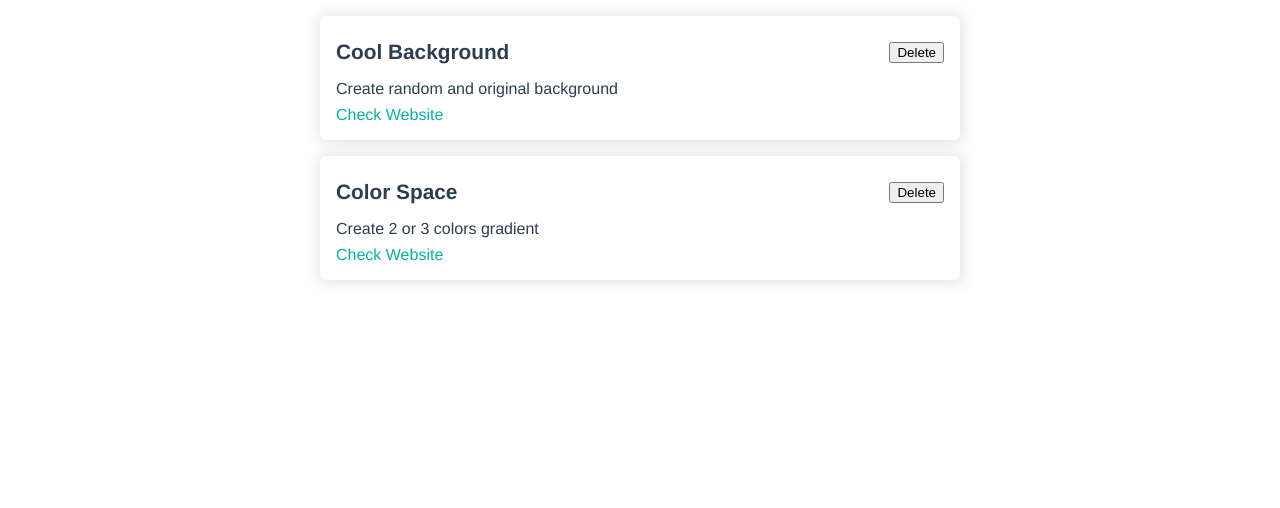
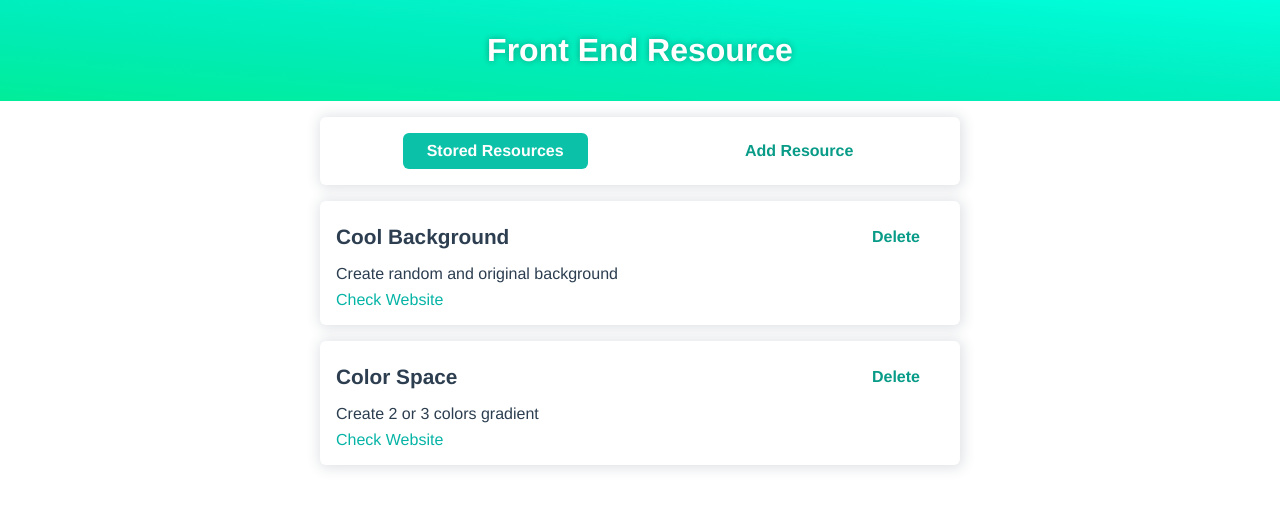
Before and after one commit to FabKaiz/first-VueJs, a Vue app: page / in a window 1280 px wide. Shown: the top 508 px of the page. Built offline with nearby package versions, Linux system fonts and the light colour scheme.

Commit message:
added 2 tabs and style

```diff
--- a/src/App.vue
+++ b/src/App.vue
@@ -1,33 +1,18 @@
 <template>
-  <stored-resources :resources="storedResources"></stored-resources>
+  <the-header title="Front End Resource"></the-header>
+  <the-resources></the-resources>
 </template>
 
 <script>
-import StoredResources from './components/frontend-resources/StoredResources'
+import TheHeader from './components/layouts/TheHeader'
+import TheResources from './components/frontend-resources/TheResources'
 
 export default {
 
   name: 'App',
-  data() {
-    return {
-      storedResources: [
-        {
-          id: 'cool-background',
-          title: 'Cool Background',
-          description: 'Create random and original background',
-          link: 'https://coolbackgrounds.io/',
-         },
-         {
-           id: 'color-space',
-           title: 'Color Space',
-           description: 'Create 2 or 3 colors gradient',
-           link: 'https://mycolor.space/'
-         }
-      ]
-    }
-  },
   components: {
-    StoredResources,
+    TheHeader,
+    TheResources,
   }
 }
 </script>
--- /dev/null
+++ b/src/components/UI/BaseButton.vue
@@ -0,0 +1,45 @@
+<template>
+  <button :type="type" :class="mode">
+    <slot></slot>
+  </button>
+  <!-- <base-button mode="flat"></base-button> -->
+</template>
+
+<script>
+  export default {
+    props: ['type','mode']
+  }
+</script>
+
+<style lang="scss" scoped>
+  button {
+  padding: 0.55rem 1.5rem;
+  font-family: inherit;
+  background-color: #0bc2a9;
+  border: none;
+  color: white;
+  cursor: pointer;
+  border-radius: 6px;
+  transition: all .2s;
+  font-size: 1rem;
+  font-weight: bold;
+
+  &:hover,
+  &:active {
+    background-color: #00ddad;
+  }
+}
+
+
+.flat {
+  background-color: transparent;
+  color: #089b87;
+  border: none;
+
+  &:hover,
+  &:active {
+    background-color: #2fd8c150;
+  }
+}
+
+</style>
--- /dev/null
+++ b/src/components/frontend-resources/AddResource.vue
@@ -0,0 +1,70 @@
+<template>
+    <div class="block">
+      <base-card>
+        <form @submit.prevent="submitData">
+          <div class="form-control">
+            <label for="title">Title</label>
+            <input type="text" name="title" id="title" ref="titleInput">
+          </div>
+          <div class="form-control">
+            <label for="description">Description</label>
+            <textarea name="description" id="description" rows="3" ref="descInput"></textarea>
+          </div>
+          <div class="form-control">
+            <label for="link">Link</label>
+            <input type="url" name="link" id="link" ref="linkInput">
+          </div>
+          <div>
+            <base-button :type="submit">Add Resource</base-button>
+          </div>
+        </form>
+      </base-card>
+    </div>
+</template>
+
+<script>
+  export default {
+    inject: ['addResource'],
+    methods: {
+      submitData() {
+        const enteredTitle       = this.$refs.titleInput.value;
+        const enteredDescription = this.$refs.descInput.value;
+        const enteredLink        = this.$refs.linkInput.value;
+
+        this.addResource(enteredTitle, enteredDescription, enteredLink);
+      }
+    },
+  }
+</script>
+
+<style lang="scss" scoped>
+.block {
+  display: block;
+}
+label {
+  font-weight: bold;
+  display: block;
+  margin-bottom: 0.5rem;
+}
+
+input,
+textarea {
+  display: block;
+  width: 100%;
+  font: inherit;
+  padding: 0.15rem;
+  border: 1px solid #ccc;
+
+  &:focus {
+  outline: none;
+  border-color: #00614c;
+  background-color: #ebfff9;
+}
+}
+
+
+
+.form-control {
+  margin: 1rem 0;
+}
+</style>
--- a/src/components/frontend-resources/ResourceItem.vue
+++ b/src/components/frontend-resources/ResourceItem.vue
@@ -3,7 +3,7 @@
     <base-card>
       <header>
         <h3>{{ title }}</h3>
-        <button>Delete</button>
+        <base-button mode="flat">Delete</base-button>
       </header>
     <p>{{ description }}</p>
     <nav>
--- a/src/components/frontend-resources/StoredResources.vue
+++ b/src/components/frontend-resources/StoredResources.vue
@@ -14,7 +14,7 @@ import ResourceItem from './ResourceItem.vue'
 
 export default {
   components: { ResourceItem },
-    props: ['resources'],
+    inject: ['resources'],
 
   }
 </script>
--- /dev/null
+++ b/src/components/frontend-resources/TheResources.vue
@@ -0,0 +1,82 @@
+<template>
+  <base-card>
+    <div>
+      <base-button
+        @click="setSelectedTab('stored-resources')"
+        :mode="storedResourcesBtnMode">Stored Resources</base-button>
+      <base-button
+        @click="setSelectedTab('add-resource')"
+        :mode="addResourceBtnMode">Add Resource</base-button>
+    </div>
+  </base-card>
+  <keep-alive>
+    <component :is="selectedTab"></component>
+  </keep-alive>
+</template>
+
+<script>
+import StoredResources from './StoredResources'
+import AddResource from './AddResource'
+  export default {
+    data() {
+      return {
+        selectedTab: 'stored-resources',
+        storedResources: [
+        {
+          id: 'cool-background',
+          title: 'Cool Background',
+          description: 'Create random and original background',
+          link: 'https://coolbackgrounds.io/',
+         },
+         {
+           id: 'color-space',
+           title: 'Color Space',
+           description: 'Create 2 or 3 colors gradient',
+           link: 'https://mycolor.space/'
+         }
+      ]
+      }
+    },
+    methods: {
+      setSelectedTab(tab) {
+        this.selectedTab = tab;
+      },
+      addResource(title, description, link) {
+        const newResource = {
+          id: new Date().toISOString(),
+          title: title,
+          description: description,
+          link: link,
+        };
+        this.storedResources.unshift(newResource);
+        this.selectedTab = 'stored-resources';
+      }
+    },
+    components: {
+      StoredResources,
+      AddResource,
+    },
+    provide() {
+      return {
+        resources: this.storedResources,
+        addResource: this.addResource,
+      }
+    },
+    computed: {
+      storedResourcesBtnMode() {
+        return this.selectedTab === 'stored-resources' ? null : 'flat';
+      },
+      addResourceBtnMode() {
+        return this.selectedTab === 'add-resource' ? null : 'flat';
+      }
+    },
+  }
+</script>
+
+<style lang="scss" scoped>
+  div {
+    display: flex;
+    width: 100%;
+    justify-content: space-around;
+  }
+</style>
--- a/src/components/layouts/TheHeader.vue
+++ b/src/components/layouts/TheHeader.vue
@@ -1,15 +1,39 @@
 <template>
   <div>
-
+    <h1>{{ title }}</h1>
   </div>
 </template>
 
 <script>
-  export default {
-
-  }
+export default {
+  props: ["title"],
+};
 </script>
 
 <style lang="scss" scoped>
+div {
+  text-align: center;
+  background-image: linear-gradient(
+    to right top,
+    #02ed99,
+    #00eda1,
+    #00eda8,
+    #00ecaf,
+    #00ecb6,
+    #00eebb,
+    #00efc1,
+    #03f1c6,
+    #01f5cc,
+    #00f8d1,
+    #00fcd7,
+    #00ffdd
+  );
+  padding: 2rem;
 
+  h1 {
+    margin: 0;
+    color: white;
+    text-shadow: 0px 0px 6px #23232362;
+  }
+}
 </style>
--- a/src/main.js
+++ b/src/main.js
@@ -2,10 +2,12 @@ import { createApp } from 'vue'
 import App from './App.vue'
 //my import
 import BaseCard from './components/UI/BaseCard'
+import BaseButton from './components/UI/BaseButton'
 
 const app = createApp(App)
 
 // My component
 app.component('base-card', BaseCard);
+app.component('base-button', BaseButton);
 
 app.mount('#app')
```
